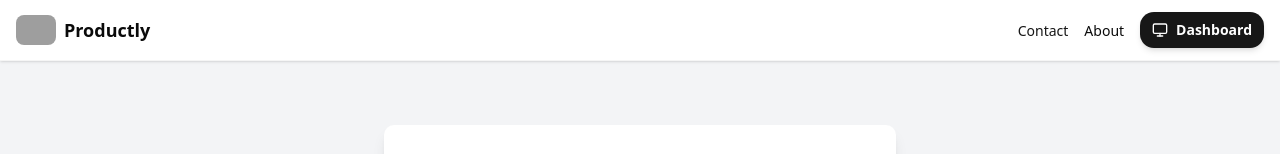
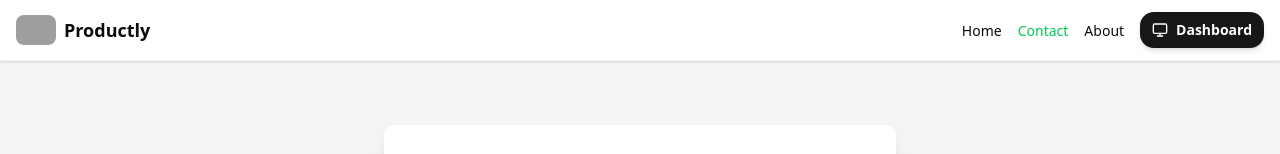
Before and after one commit to UtechP-40/productly-frontend, a Next.js app: page /contact in a window 1280 px wide. Shown: the top 154 px of the page. Built offline with nearby package versions, Linux system fonts and the light colour scheme; grey boxes are pictures that could not be loaded.

Commit message:
navigation current tab

```diff
--- a/src/components/Navigation.js
+++ b/src/components/Navigation.js
@@ -6,11 +6,10 @@ import { Button } from "@/components/ui/button";
 import Link from 'next/link';
 import Image from 'next/image';
 import { useTheme } from 'next-themes';
-import { useRouter } from 'next/router';
+import { usePathname } from 'next/navigation';
 
 function Navigation({ isAuthenticated }) {
-  const router = useRouter();
-  const currentRoute = router.pathname;
+  const pathname = usePathname();
 
   return (
     <nav className="bg-background border-b border-muted shadow-sm sticky top-0">
@@ -18,7 +17,7 @@ function Navigation({ isAuthenticated }) {
         {/* Logo */}
         <Link href="/" className="flex items-center space-x-2">
           <Image
-            src="/logo.png" // Place your logo inside the `public` folder
+            src="/logo.png"
             alt="Productly Logo"
             width={40}
             height={40}
@@ -29,15 +28,20 @@ function Navigation({ isAuthenticated }) {
 
         {/* Right side - Auth Links */}
         <ul className="flex items-center space-x-4">
+          <li>
+            <Link href="/" className={`text-sm font-medium text-foreground hover:text-primary transition ${pathname == '/' ? 'text-green-500' : ''}`}>
+              Home
+            </Link>
+          </li>
           {isAuthenticated ? (
             <>
               <li>
-                <Link href="/contact" className={`text-sm font-medium text-foreground hover:text-primary transition ${currentRoute === '/contact' ? 'text-primary' : ''}`}>
+                <Link href="/contact" className={`text-sm font-medium text-foreground hover:text-primary transition ${pathname === '/contact' ? 'text-green-500' : ''}`}>
                   Contact
                 </Link>
               </li>
               <li>
-                <Link href="/about" className={`text-sm font-medium text-foreground hover:text-primary transition ${currentRoute === '/about' ? 'text-primary' : ''}`}>
+                <Link href="/about" className={`text-sm font-medium text-foreground hover:text-primary transition ${pathname === '/about' ? 'text-green-500' : ''}`}>
                   About
                 </Link>
               </li>
@@ -45,7 +49,7 @@ function Navigation({ isAuthenticated }) {
                 asChild
                 className="group flex items-center gap-2 px-6 py-3 text-white font-semibold rounded-xl transition-all duration-300 hover:bg-primary/90 shadow-md"
               >
-                <Link href="/dashboard" className={`${currentRoute === '/dashboard' ? 'text-primary' : ''}`}>
+                <Link href="/dashboard" className={`${pathname === '/dashboard' ? 'text-green-500' : ''}`}>
                   <Monitor className="h-5 w-5 group-hover:animate-pulse" />
                   Dashboard
                 </Link>
@@ -54,17 +58,17 @@ function Navigation({ isAuthenticated }) {
           ) : (
             <>
               <li>
-                <Link href="/login" className={`text-sm font-medium text-foreground hover:text-primary transition ${currentRoute === '/login' ? 'text-primary' : ''}`}>
+                <Link href="/login" className={`text-sm font-medium text-foreground hover:text-primary transition ${pathname === '/login' ? 'text-green-500' : ''}`}>
                   Login
                 </Link>
               </li>
               <li>
-                <Link href="/register" className={`text-sm font-medium text-foreground hover:text-primary transition ${currentRoute === '/register' ? 'text-primary' : ''}`}>
+                <Link href="/register" className={`text-sm font-medium text-foreground hover:text-primary transition ${pathname === '/register' ? 'text-green-500' : ''}`}>
                   Register
                 </Link>
               </li>
               <li>
-                <Link href="/join-organization" className={`text-sm font-medium text-foreground hover:text-primary transition ${currentRoute === '/join-organization' ? 'text-primary' : ''}`}>
+                <Link href="/join-organization" className={`text-sm font-medium text-foreground hover:text-primary transition ${pathname === '/join-organization' ? 'text-green-500' : ''}`}>
                   Join Organization
                 </Link>
               </li>
```
